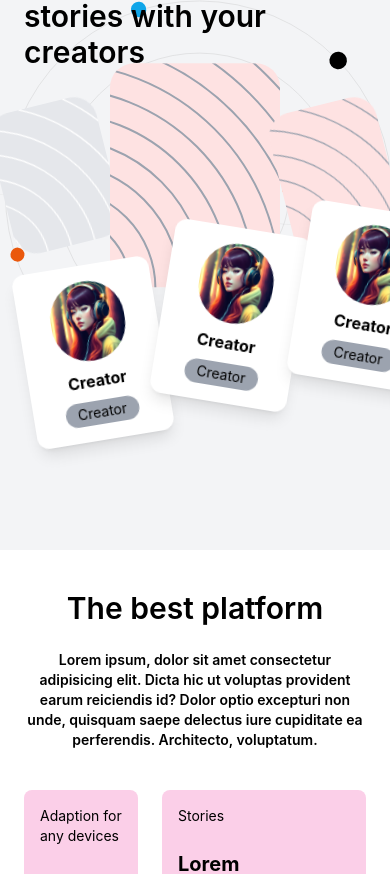
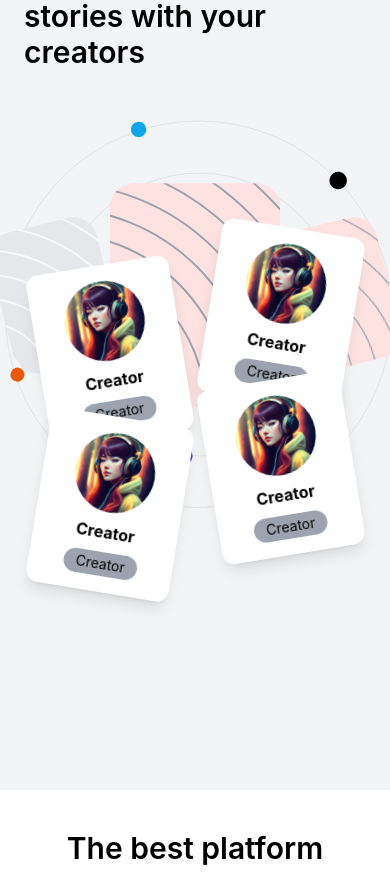
Before and after one commit to danilodavid521/retailor_watch_content, a React (Create React App) app: page / in a window 390 px wide. Shown: the part 3601-4475 px from the top of the page. Built offline with nearby package versions, Linux system fonts and the light colour scheme.

Commit message:
feat: made creators section responsive

```diff
--- a/src/assets/css/creator.css
+++ b/src/assets/css/creator.css
@@ -44,3 +44,9 @@
         transform: translateX(50%);
     }
 }
+
+@media (max-width: 768px) {
+    .creator-card{
+        margin-bottom: 2rem;
+    }
+}
--- a/src/components/Creators.tsx
+++ b/src/components/Creators.tsx
@@ -16,7 +16,6 @@ export default function Creators() {
         entries.forEach((entry) => {
           if (entry.isIntersecting) {
             if (currentCratorElement) {
-
               gsap.context(() => {
                 gsap.from('#bg-svg g.origin-center', {
                   scale: 0,
@@ -176,7 +175,7 @@ export default function Creators() {
           <span className='text-3xl font-semibold'>Enjoy listening to endless</span>
           <span className='text-3xl font-semibold mb-10'>stories with your creators</span>
         </div>
-        <div className='flex justify-around z-20 relative'>
+        <div className='flex flex-wrap justify-around z-20 relative'>
           <CreatorCard img={CreatorImg} id={1} name='Creator' />
           <CreatorCard img={CreatorImg} id={2} name='Creator' />
           <CreatorCard img={CreatorImg} id={3} name='Creator' />
--- a/src/components/ui/CreatorCard.tsx
+++ b/src/components/ui/CreatorCard.tsx
@@ -2,7 +2,7 @@ import React from 'react'
 
 export default function CreatorCard({ id, img, name }: { id: number, img: string, name: string }) {
   return (
-    <div id={`creator-${id}`} className='flex flex-col items-center shadow-lg bg-white rounded-xl px-8 py-4'>
+    <div id={`creator-${id}`} className='creator-card flex flex-col items-center shadow-lg bg-white rounded-xl px-8 py-4'>
       <img className='w-20 h-20 rounded-full mb-2' src={img} alt={`creator_${name}`} />
       <h4 className='text-base font-bold mb-2'>{name}</h4>
       <span className='text-sm px-3 py-0.5 rounded-full bg-gray-400'>Creator</span>
```
